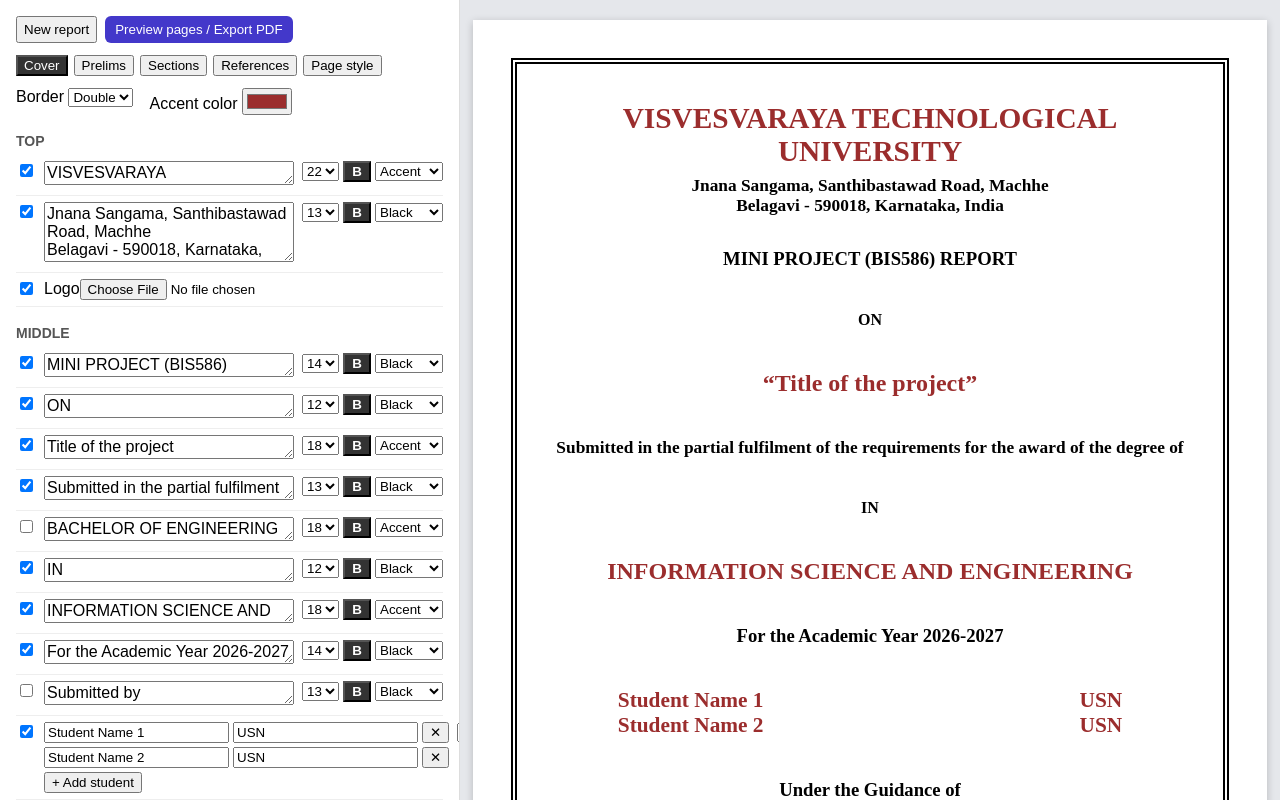
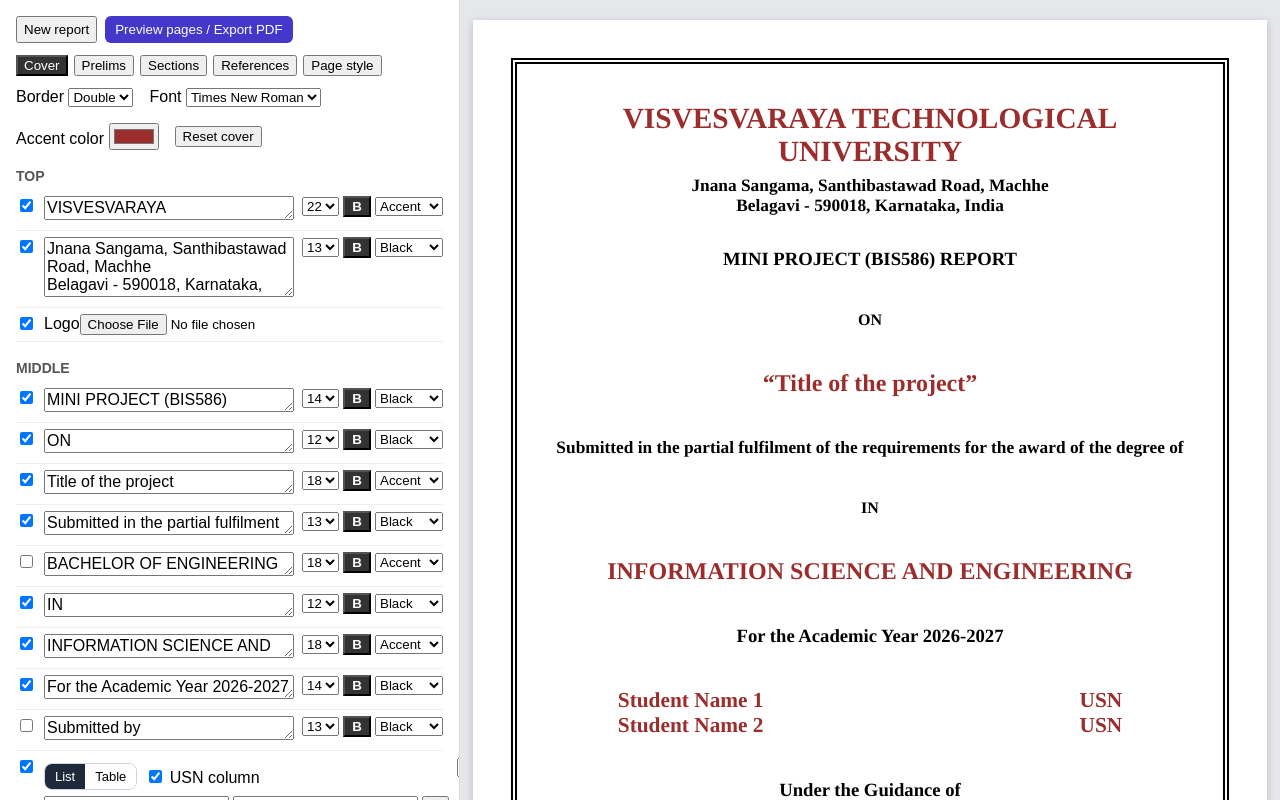
Before and after one commit to Nishant-Gadiya/report-generator-v2, a React (Vite) app: page / in a window 1280 px wide. Built offline with nearby package versions, Linux system fonts and the light colour scheme.

Commit message:
cover font and student table option

```diff
--- a/src/components/CoverEditor.jsx
+++ b/src/components/CoverEditor.jsx
@@ -1,6 +1,9 @@
 import SlotRow from "./SlotRow";
 import StudentsEditor from "./StudentsEditor";
 import ImageUpload from "./ImageUpload";
+import Segmented from "./Segmented";
+import { FONTS } from "../data/fonts";
+import { VTU_STYLE } from "../data/coverPresets";
 
 const ZONE_LABELS = { top: "Top", middle: "Middle", bottom: "Bottom" };
 
@@ -28,6 +31,14 @@ export default function CoverEditor({ cover, setReport }) {
       return { ...r, cover: { ...r.cover, images } };
     });
 
+  const resetCover = () => {
+    if (!window.confirm("Reset the cover to the default layout? The text on the cover will reset too (your students and logos stay).")) return;
+    setReport((r) => ({
+      ...r,
+      cover: { ...structuredClone(VTU_STYLE), students: r.cover.students, images: r.cover.images },
+    }));
+  };
+
   return (
     <div className="cover-editor">
       <div className="editor-top">
@@ -40,6 +51,14 @@ export default function CoverEditor({ cover, setReport }) {
           </select>
         </label>
         <label>
+          Font{" "}
+          <select value={cover.font} onChange={(e) => updateCover({ font: e.target.value })}>
+            {FONTS.map((f) => (
+              <option key={f.id} value={f.id}>{f.label}</option>
+            ))}
+          </select>
+        </label>
+        <label>
           Accent color{" "}
           <input
             type="color"
@@ -47,6 +66,7 @@ export default function CoverEditor({ cover, setReport }) {
             onChange={(e) => updateCover({ accent: e.target.value })}
           />
         </label>
+        <button type="button" onClick={resetCover}>Reset cover</button>
       </div>
 
       {Object.keys(ZONE_LABELS).map((zone) => (
@@ -65,10 +85,56 @@ export default function CoverEditor({ cover, setReport }) {
                   onChange={(url) => setImage(slot.id, url)}
                 />
               ) : slot.type === "students" ? (
-                <StudentsEditor
-                  students={cover.students}
-                  onChange={(students) => updateCover({ students })}
-                />
+                <div>
+                  <div className="field-row">
+                    <Segmented
+                      value={slot.layout ?? "plain"}
+                      options={[
+                        { value: "plain", label: "List" },
+                        { value: "table", label: "Table" },
+                      ]}
+                      onChange={(layout) => updateSlot(zone, slot.id, { layout })}
+                    />
+                    <label>
+                      <input
+                        type="checkbox"
+                        checked={slot.showUsn}
+                        onChange={(e) => updateSlot(zone, slot.id, { showUsn: e.target.checked })}
+                      />{" "}
+                      USN column
+                    </label>
+                  </div>
+
+                  {slot.layout === "table" && (
+                    <div className="field-row">
+                      <input
+                        placeholder="Name column title"
+                        value={slot.nameHeading ?? "Name"}
+                        onChange={(e) => updateSlot(zone, slot.id, { nameHeading: e.target.value })}
+                      />
+                      {slot.showUsn && (
+                        <input
+                          placeholder="USN column title"
+                          value={slot.usnHeading ?? "USN"}
+                          onChange={(e) => updateSlot(zone, slot.id, { usnHeading: e.target.value })}
+                        />
+                      )}
+                      <label>
+                        <input
+                          type="checkbox"
+                          checked={slot.tableBorders}
+                          onChange={(e) => updateSlot(zone, slot.id, { tableBorders: e.target.checked })}
+                        />{" "}
+                        Borders
+                      </label>
+                    </div>
+                  )}
+
+                  <StudentsEditor
+                    students={cover.students}
+                    onChange={(students) => updateCover({ students })}
+                  />
+                </div>
               ) : (
                 <textarea
                   rows={slot.text.includes("\n") ? 3 : 1}
--- /dev/null
+++ b/src/components/Segmented.jsx
@@ -0,0 +1,16 @@
+export default function Segmented({ value, options, onChange }) {
+  return (
+    <div className="seg">
+      {options.map((o) => (
+        <button
+          key={o.value}
+          type="button"
+          className={value === o.value ? "active" : ""}
+          onClick={() => onChange(o.value)}
+        >
+          {o.label}
+        </button>
+      ))}
+    </div>
+  );
+}
--- a/src/index.css
+++ b/src/index.css
@@ -132,3 +132,16 @@ body { margin: 0; font-family: sans-serif; background: #e5e7eb; }
 .body-page, .prelim-page { text-align: var(--text-align, justify); color: var(--text-color, #000); }
 .body-page h2, .body-page h3, .body-page h4, .body-page h5 { text-align: var(--heading-align, left); }
 .tabs { flex-wrap: wrap; }
+
+.seg { display: inline-flex; border: 1px solid #cbd5e1; border-radius: 8px; overflow: hidden; }
+.seg button { border: 0; background: #fff; padding: 5px 10px; cursor: pointer; font-size: 13px; }
+.seg button.active { background: #1e293b; color: #fff; }
+
+.field-row { display: flex; gap: 8px; align-items: center; margin: 6px 0; flex-wrap: wrap; }
+.field-row input:not([type]), .field-row input[type="text"] { flex: 1; min-width: 80px; }
+.editor-top { flex-wrap: wrap; align-items: center; }
+
+.students-table { width: 85%; margin: 0 auto; border-collapse: collapse; text-align: left; }
+.students-table th, .students-table td { padding: 3pt 6pt; }
+.students-table th { text-align: center; }
+.students-table.bordered th, .students-table.bordered td { border: 1px solid #000; }
--- a/src/render/renderCover.js
+++ b/src/render/renderCover.js
@@ -1,23 +1,38 @@
-const esc = (s = "") =>
-  String(s).replace(/[&<>"']/g, (c) => ({ "&": "&amp;", "<": "&lt;", ">": "&gt;", '"': "&quot;", "'": "&#39;" }[c]));
+import { esc } from "../lib/escape";
+import { fontOf } from "../data/fonts";
 
 const colorOf = (slot, cover) =>
   slot.color === "accent" ? cover.accent : slot.color === "text" ? "#000" : slot.color;
 
 function renderStudents(slot, cover) {
+  const style = `font-size:${slot.size}pt;font-weight:${slot.bold ? 700 : 400};color:${colorOf(slot, cover)}`;
+
+  if (slot.layout === "table") {
+    const head = `<tr><th>${esc(slot.nameHeading ?? "Name")}</th>${
+      slot.showUsn ? `<th>${esc(slot.usnHeading ?? "USN")}</th>` : ""
+    }</tr>`;
+    const body = cover.students
+      .map(
+        (s) =>
+          `<tr><td>${esc(s.name)}</td>${slot.showUsn ? `<td>${esc(s.usn)}</td>` : ""}</tr>`
+      )
+      .join("");
+    return `<table class="students-table ${slot.tableBorders ? "bordered" : ""}" style="${style}">${head}${body}</table>`;
+  }
+
   const rows = cover.students
     .map(
-      (s) => `<div class="student-row">
-        <span>${esc(s.name)}</span>
-        ${slot.showUsn ? `<span>${esc(s.usn)}</span>` : ""}
-      </div>`
+      (s) => `<div class="student-row"><span>${esc(s.name)}</span>${
+        slot.showUsn ? `<span>${esc(s.usn)}</span>` : ""
+      }</div>`
     )
     .join("");
-  return `<div class="students" style="font-size:${slot.size}pt;font-weight:${slot.bold ? 700 : 400};color:${colorOf(slot, cover)}">${rows}</div>`;
+  return `<div class="students" style="${style}">${rows}</div>`;
 }
 
 function renderSlot(slot, cover) {
   if (!slot.on) return "";
+
   if (slot.type === "image") {
     const src = cover.images?.[slot.id];
     return src ? `<img src="${src}" style="width:${slot.width}px;align-self:center">` : "";
@@ -33,5 +48,6 @@ export function renderCover(cover) {
   const zone = (name) =>
     `<div class="cover-zone zone-${name}">${cover.zones[name].map((s) => renderSlot(s, cover)).join("")}</div>`;
   const borderClass = !cover.border || cover.border === "none" ? "" : `cover-${cover.border}`;
-  return `<section class="cover ${borderClass}">${zone("top")}${zone("middle")}${zone("bottom")}</section>`;
+  const font = fontOf(cover.font).stack;
+  return `<section class="cover ${borderClass}" style="font-family:${font}">${zone("top")}${zone("middle")}${zone("bottom")}</section>`;
 }
```
